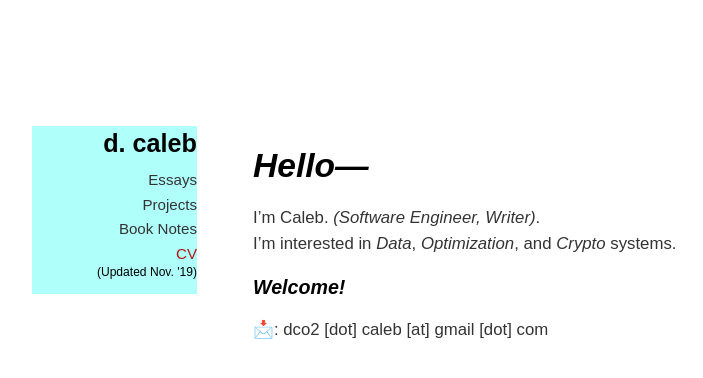
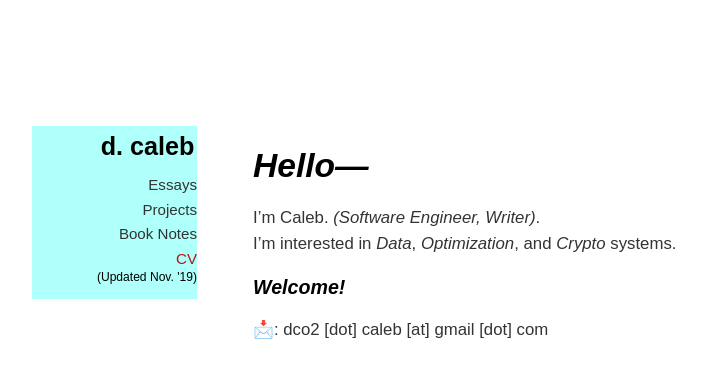
Before and after one commit to dCO2/blog-gh-pages, a Jekyll site: the page built from index.md, in a window 1280 px wide. Shown: the top 378 px of the page, without its empty margins (123-826 px from the left). Built offline with Jekyll 4.4.1, drawn with Linux system fonts in a browser that asks for light colours; some web fonts are replaced.

Commit message:
Attempt to fix nav-bar padding

```diff
--- a/css/styles.css
+++ b/css/styles.css
@@ -117,6 +117,7 @@ p code, ul code {
 
 .author-name {
     margin: 0.2em 0;
+    padding: 0.1em;
 }
 
 .author-name a {
```
